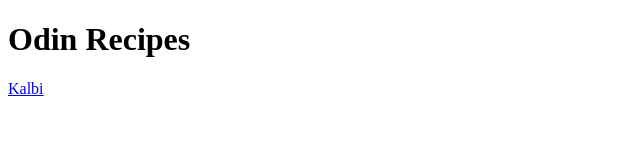
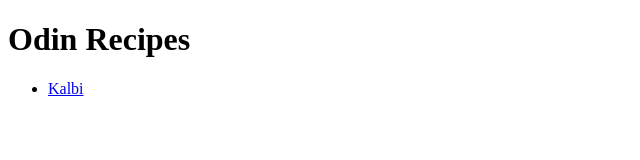
Before and after one commit to Jacksonz00/odin-recipes, a plain HTML site: page index.html in a window 1280 px wide. Shown: the full height of the page, 0-640 px from the left. Drawn offline with Linux system fonts and the light colour scheme.

Commit message:
Formed links in unordered list

```diff
--- a/index.html
+++ b/index.html
@@ -7,8 +7,9 @@
 
     <body>
         <h1>Odin Recipes</h1>
-
-        <a href="./recipes/kalbi.html">Kalbi</a>
+        <ul>
+            <li><a href="./recipes/kalbi.html">Kalbi</a></li>
+        </ul>
     </body>
 
 </html>
```
